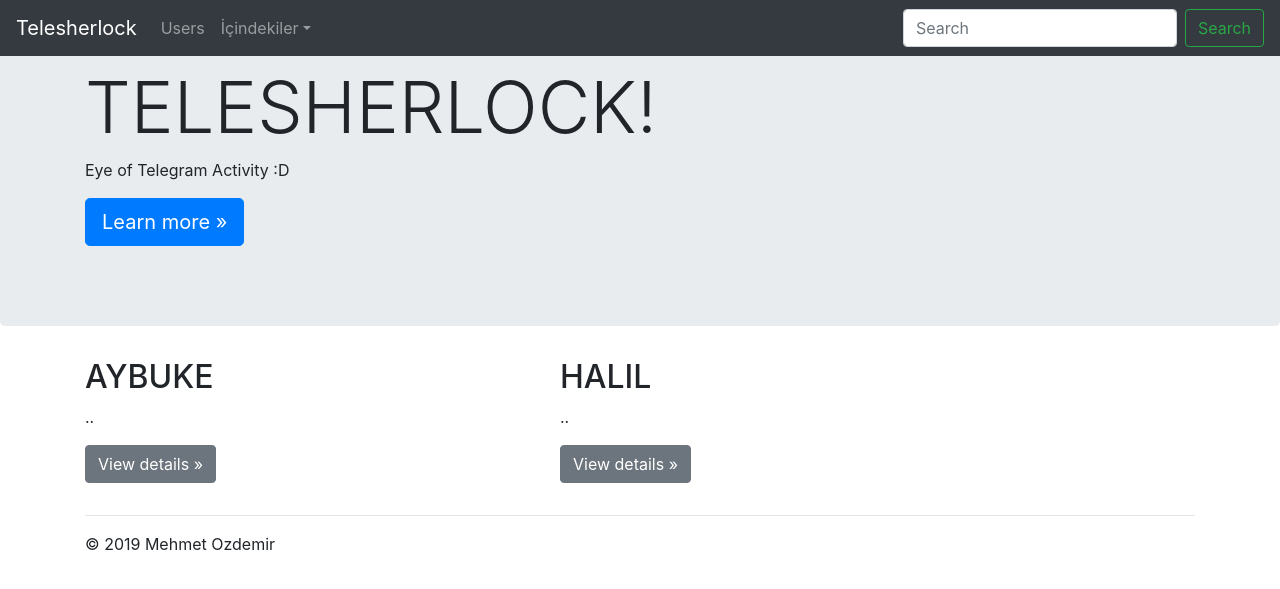
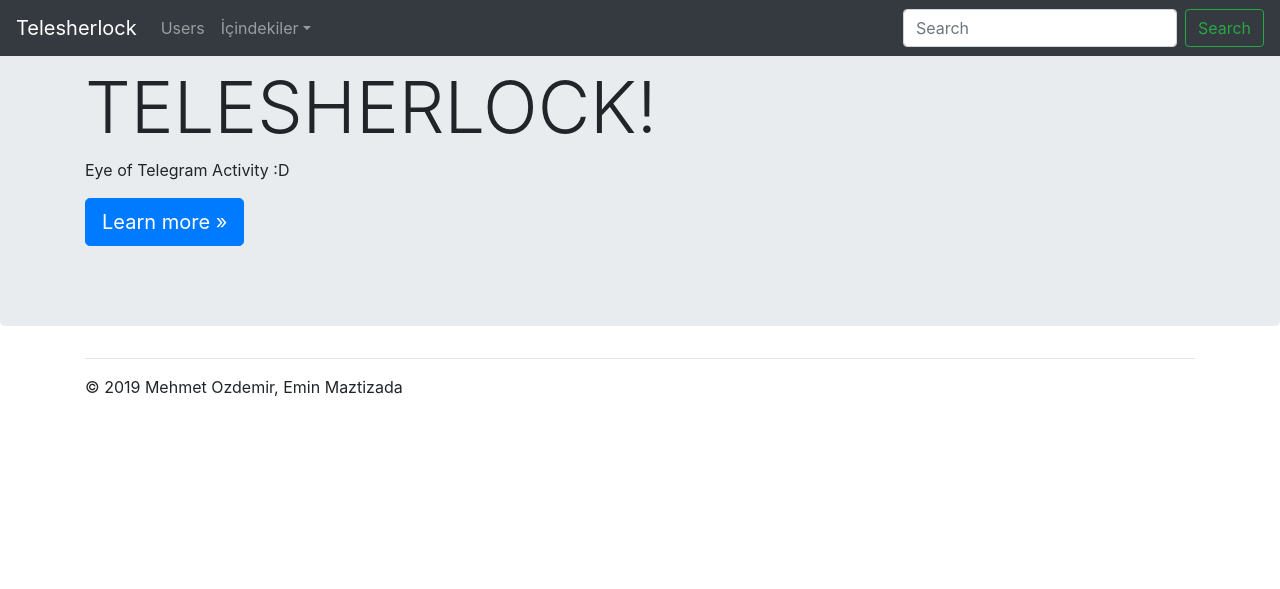
Before and after one commit to mehmetzdemir/telesherlock, a Flask app: page / in a window 1280 px wide. Shown: the top 589 px of the page. Run offline with Flask 2, Linux system fonts and the light colour scheme; some libraries are stand-ins or nearby versions.

Commit message:
remove users page

```diff
--- a/web/templates/base.html
+++ b/web/templates/base.html
@@ -55,7 +55,7 @@
 </main>
 
 <footer class="container">
-  <p>&copy; 2019 Mehmet Ozdemir</p>
+  <p>&copy; 2019 Mehmet Ozdemir, Emin Maztizada</p>
 </footer>
     <script src="{{ url_for('static', filename='js/jquery-3.3.1.slim.min.js') }}"></script>
     <script src="{{ url_for('static', filename='js/bootstrap.min.js') }}"></script>
--- a/web/templates/index.html
+++ b/web/templates/index.html
@@ -4,18 +4,7 @@
 {% block content %}
 <div class="container">
     <!-- Example row of columns -->
-    <div class="row">
-      <div class="col-md-5">
-        <h2>AYBUKE</h2>
-        <p>.. </p>
-        <p><a class="btn btn-secondary" href="#" role="button">View details &raquo;</a></p>
-      </div>
-      <div class="col-md-5">
-        <h2>HALIL</h2>
-        <p>.. </p>
-        <p><a class="btn btn-secondary" href="#" role="button">View details &raquo;</a></p>
-      </div>
-    </div>
+
     <hr>
 </div> <!-- /container -->
 {% endblock %}
```
